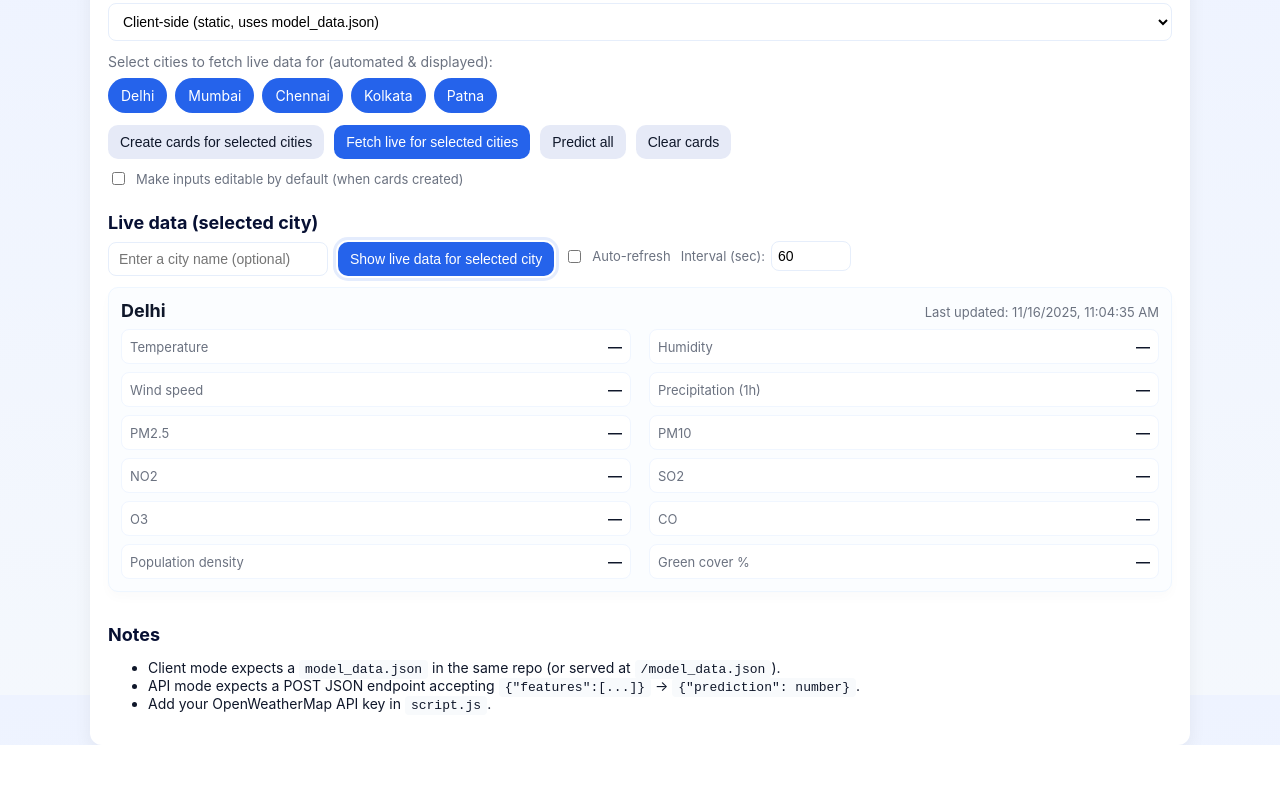
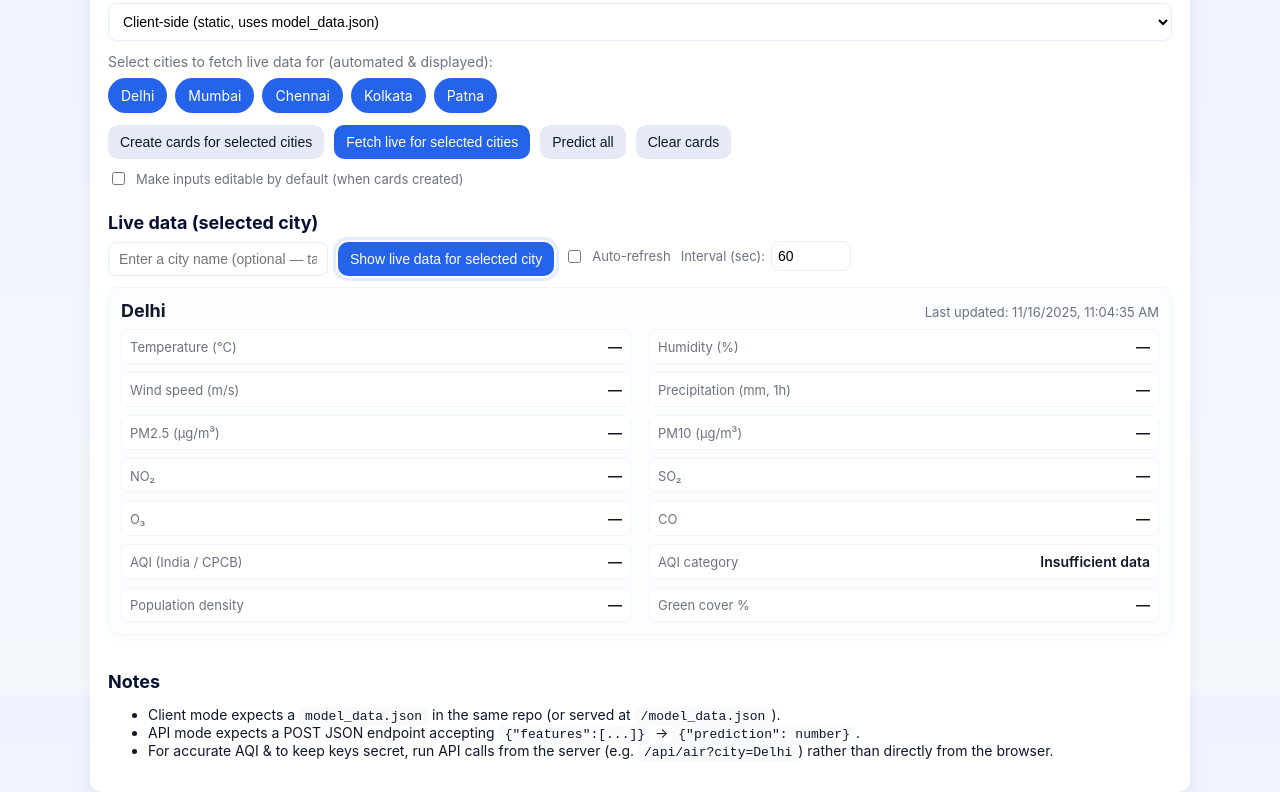
Before and after one commit to charolette-xiome/-Health-Impact-Predictor, a plain HTML site: page index.html in a window 1280 px wide. Both pictures are taken after a click on the button "Show live data for selected city". Shown: the part 105-897 px from the top of the page. Before the commit the page ends 850 px from the top, so only its background shows below. Drawn offline with Linux system fonts and the light colour scheme; no server answers.

Commit message:
Update index.html

```diff
--- a/index.html
+++ b/index.html
@@ -32,7 +32,7 @@
         <!-- chips inserted by JS -->
       </div>
 
-      <div class="btn-row">
+      <div class="btn-row" style="margin-top:10px;">
         <button id="createCardsBtn">Create cards for selected cities</button>
         <button id="fetchCitiesBtn" class="primary">Fetch live for selected cities</button>
         <button id="predictAllBtn">Predict all</button>
@@ -51,9 +51,9 @@
     <section class="live-display" aria-labelledby="liveLabel" style="margin-top:18px;">
       <h3 id="liveLabel" style="margin-bottom:8px;">Live data (selected city)</h3>
 
-      <!-- controls: you can type a city name OR rely on selected chips (typed city takes priority) -->
+      <!-- controls: typed city takes priority over selected chips -->
       <div class="live-controls" style="display:flex; gap:10px; align-items:center; flex-wrap:wrap; margin-bottom:10px;">
-        <input id="liveCity" type="text" placeholder="Enter a city name (optional)" style="padding:8px 10px; border-radius:8px; border:1px solid #e6eefb; width:220px;" />
+        <input id="liveCity" type="text" placeholder="Enter a city name (optional — takes priority)" style="padding:8px 10px; border-radius:8px; border:1px solid #e6eefb; width:220px;" />
 
         <button id="showLiveBtn" type="button" class="primary">Show live data for selected city</button>
 
@@ -76,19 +76,28 @@
         </div>
 
         <div class="live-grid" id="liveGrid" style="display:grid; grid-template-columns:repeat(2,1fr); gap:8px 18px;">
-          <!-- These cells are placeholders; script will fill by ID or populate grid dynamically -->
-          <div class="live-row"><div class="live-key" style="color:var(--muted);font-size:13px;">Temperature</div><div class="live-value" id="live_temperature" style="font-weight:600">—</div></div>
-          <div class="live-row"><div class="live-key" style="color:var(--muted);font-size:13px;">Humidity</div><div class="live-value" id="live_humidity" style="font-weight:600">—</div></div>
-          <div class="live-row"><div class="live-key" style="color:var(--muted);font-size:13px;">Wind speed</div><div class="live-value" id="live_wind_speed" style="font-weight:600">—</div></div>
-          <div class="live-row"><div class="live-key" style="color:var(--muted);font-size:13px;">Precipitation (1h)</div><div class="live-value" id="live_precipitation" style="font-weight:600">—</div></div>
+          <!-- Weather -->
+          <div class="live-row"><div class="live-key" style="color:var(--muted);font-size:13px;">Temperature (°C)</div><div class="live-value" id="live_temperature" style="font-weight:600">—</div></div>
+          <div class="live-row"><div class="live-key" style="color:var(--muted);font-size:13px;">Humidity (%)</div><div class="live-value" id="live_humidity" style="font-weight:600">—</div></div>
 
-          <div class="live-row"><div class="live-key" style="color:var(--muted);font-size:13px;">PM2.5</div><div class="live-value" id="live_PM2_5" style="font-weight:600">—</div></div>
-          <div class="live-row"><div class="live-key" style="color:var(--muted);font-size:13px;">PM10</div><div class="live-value" id="live_PM10" style="font-weight:600">—</div></div>
-          <div class="live-row"><div class="live-key" style="color:var(--muted);font-size:13px;">NO2</div><div class="live-value" id="live_NO2" style="font-weight:600">—</div></div>
-          <div class="live-row"><div class="live-key" style="color:var(--muted);font-size:13px;">SO2</div><div class="live-value" id="live_SO2" style="font-weight:600">—</div></div>
+          <div class="live-row"><div class="live-key" style="color:var(--muted);font-size:13px;">Wind speed (m/s)</div><div class="live-value" id="live_wind_speed" style="font-weight:600">—</div></div>
+          <div class="live-row"><div class="live-key" style="color:var(--muted);font-size:13px;">Precipitation (mm, 1h)</div><div class="live-value" id="live_precipitation" style="font-weight:600">—</div></div>
 
-          <div class="live-row"><div class="live-key" style="color:var(--muted);font-size:13px;">O3</div><div class="live-value" id="live_O3" style="font-weight:600">—</div></div>
+          <!-- Pollutants -->
+          <div class="live-row"><div class="live-key" style="color:var(--muted);font-size:13px;">PM2.5 (µg/m³)</div><div class="live-value" id="live_PM2_5" style="font-weight:600">—</div></div>
+          <div class="live-row"><div class="live-key" style="color:var(--muted);font-size:13px;">PM10 (µg/m³)</div><div class="live-value" id="live_PM10" style="font-weight:600">—</div></div>
+
+          <div class="live-row"><div class="live-key" style="color:var(--muted);font-size:13px;">NO₂</div><div class="live-value" id="live_NO2" style="font-weight:600">—</div></div>
+          <div class="live-row"><div class="live-key" style="color:var(--muted);font-size:13px;">SO₂</div><div class="live-value" id="live_SO2" style="font-weight:600">—</div></div>
+
+          <div class="live-row"><div class="live-key" style="color:var(--muted);font-size:13px;">O₃</div><div class="live-value" id="live_O3" style="font-weight:600">—</div></div>
           <div class="live-row"><div class="live-key" style="color:var(--muted);font-size:13px;">CO</div><div class="live-value" id="live_CO" style="font-weight:600">—</div></div>
+
+          <!-- AQI & meta -->
+          <div class="live-row"><div class="live-key" style="color:var(--muted);font-size:13px;">AQI (India / CPCB)</div><div class="live-value" id="live_AQI" style="font-weight:600">—</div></div>
+          <div class="live-row"><div class="live-key" style="color:var(--muted);font-size:13px;">AQI category</div><div class="live-value" id="live_AQI_category" style="font-weight:600">—</div></div>
+
+          <!-- Static / model info -->
           <div class="live-row"><div class="live-key" style="color:var(--muted);font-size:13px;">Population density</div><div class="live-value" id="live_population_density" style="font-weight:600">—</div></div>
           <div class="live-row"><div class="live-key" style="color:var(--muted);font-size:13px;">Green cover %</div><div class="live-value" id="live_green_cover_percentage" style="font-weight:600">—</div></div>
         </div>
@@ -97,17 +106,17 @@
     <!-- ===== end Live Data Display ===== -->
 
     <!-- --- Cards container (predictor) --- -->
-    <section id="cardsContainer" class="cards-grid">
+    <section id="cardsContainer" class="cards-grid" style="margin-top:18px;">
       <!-- city cards (one per city) will be inserted here by script.js -->
     </section>
 
     <!-- --- Notes --- -->
-    <section class="instructions">
+    <section class="instructions" style="margin-top:18px;">
       <h3>Notes</h3>
       <ul>
         <li>Client mode expects a <code>model_data.json</code> in the same repo (or served at <code>/model_data.json</code>).</li>
         <li>API mode expects a POST JSON endpoint accepting <code>{"features":[...]}</code> → <code>{"prediction": number}</code>.</li>
-        <li>Add your OpenWeatherMap API key in <code>script.js</code>.</li>
+        <li>For accurate AQI & to keep keys secret, run API calls from the server (e.g. <code>/api/air?city=Delhi</code>) rather than directly from the browser.</li>
       </ul>
     </section>
   </main>
```
